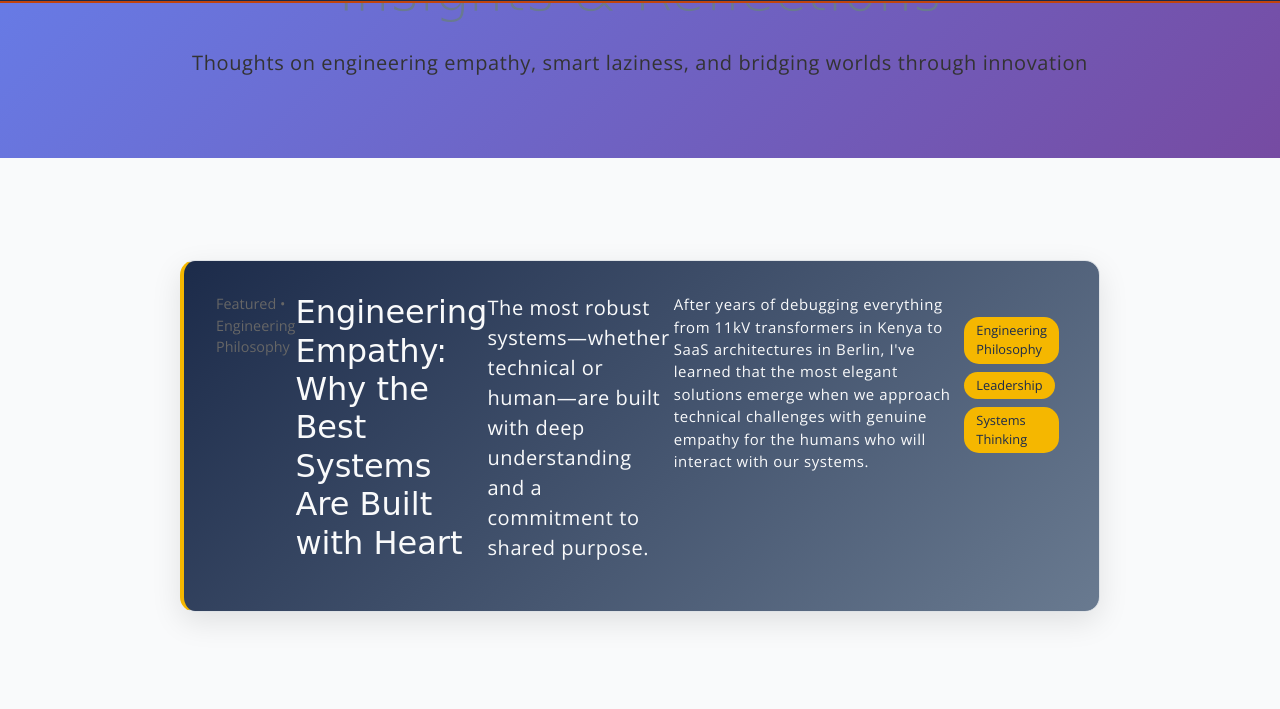
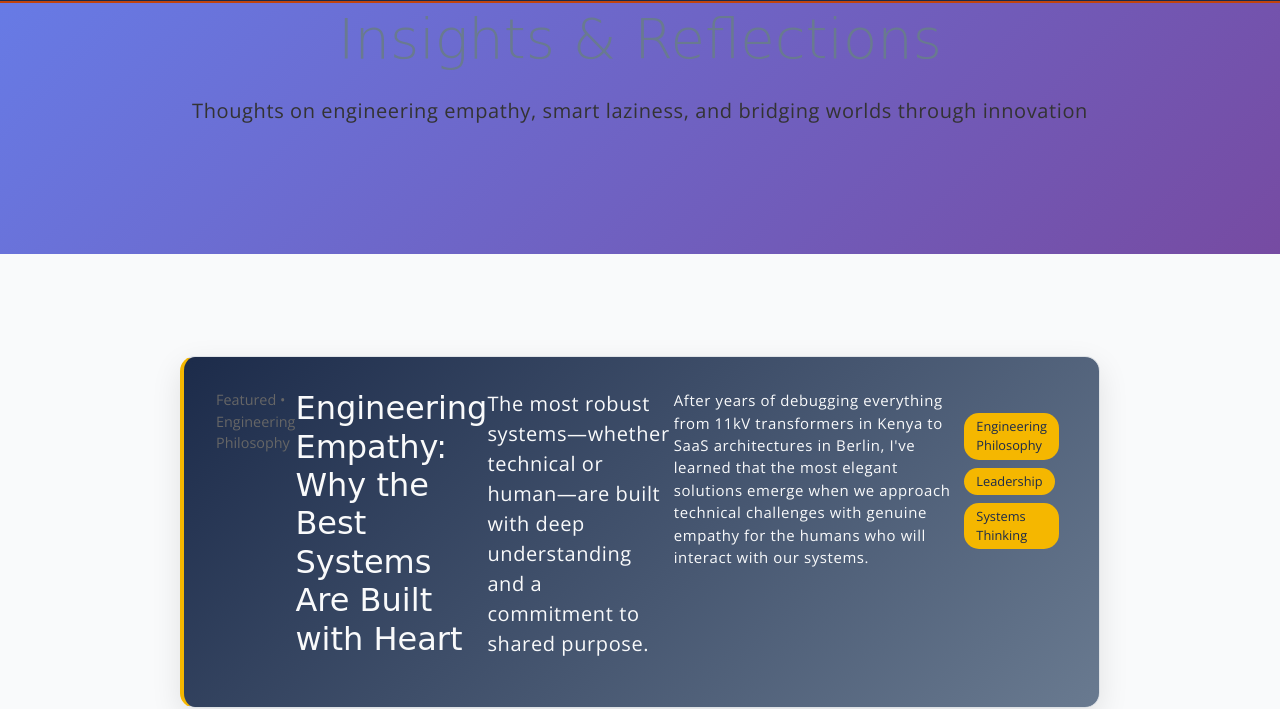
Before and after one commit to omari91/omari91.github.io, a website: page blog.html in a window 1280 px wide. Shown: the part 107-816 px from the top of the page. Drawn offline with nearby package versions, Linux system fonts and the light colour scheme; a web font is replaced by a local one.

Commit message:
Updated blog.html

```diff
--- a/blog.html
+++ b/blog.html
@@ -46,7 +46,7 @@
         .blog-hero {
             background: linear-gradient(135deg, #667eea 0%, #764ba2 100%);
             color: white;
-            padding: 4rem 0;
+            padding: 7rem 0;
         }
 
         .blog-card {
```
